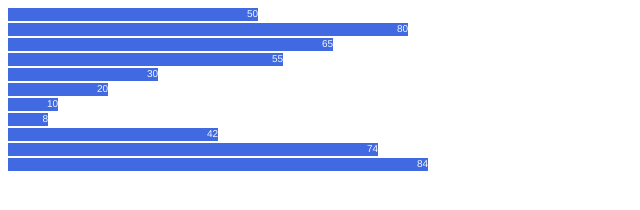
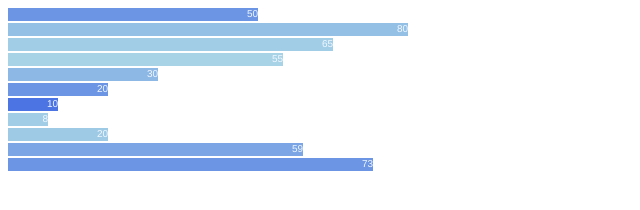
Before and after one commit to NickQiZhu/d3-cookbook, a website: page src/chapter3/object-as-data.html in a window 1280 px wide. Shown: the whole page, without its empty margins (0-640 px from the left). Drawn offline with Linux system fonts and the light colour scheme.

Commit message:
add object as data recipe

```diff
--- a/src/chapter3/array-as-data.html
+++ b/src/chapter3/object-as-data.html
@@ -10,7 +10,20 @@
 <body>
 
 <script type="text/javascript">
-    var data = [10, 15, 30, 50, 80, 65, 55, 30, 20, 10, 8];
+    var data = [
+        {width: 10, color: 23},
+        {width: 15, color: 33},
+        {width: 30, color: 40},
+        {width: 50, color: 60},
+        {width: 80, color: 22},
+        {width: 65, color: 10},
+        {width: 55, color: 5},
+        {width: 30, color: 30},
+        {width: 20, color: 60},
+        {width: 10, color: 90},
+        {width: 8, color: 10}
+    ];
+    var colorScale = d3.scale.linear().domain([0, 100]).range(["#add8e6", "#4169e1"]);
 
     function render(data) {
         d3.select("body").selectAll("div")
@@ -18,11 +31,12 @@
             .enter().append("div")
                 .attr("class", "bar")
                 .style("width", function (d) {
-                    return (d * 5) + "px";
+                    return (d.width * 5) + "px";
                 })
+                .style("background-color", function(d){return colorScale(d.color);})
                 .append("span")
                     .text(function (d) {
-                        return d;
+                        return d.width;
                     });
 
         d3.select("body").selectAll("div")
@@ -33,17 +47,22 @@
                 .data(data)
             .attr("class", "bar")
             .style("width", function (d) {
-                return (d * 5) + "px";
+                return (d.width * 5) + "px";
             })
+            .style("background-color", function(d){return colorScale(d.color);})
             .select("span")
                 .text(function (d) {
-                    return d;
+                    return d.width;
                 });
+    }
+
+    function randomValue() {
+        return Math.round(Math.random() * 100);
     }
 
     setInterval(function () {
         data.shift();
-        data.push(Math.round(Math.random() * 100));
+        data.push({width: randomValue(), color: randomValue()});
         render(data);
     }, 1500);
 
```
